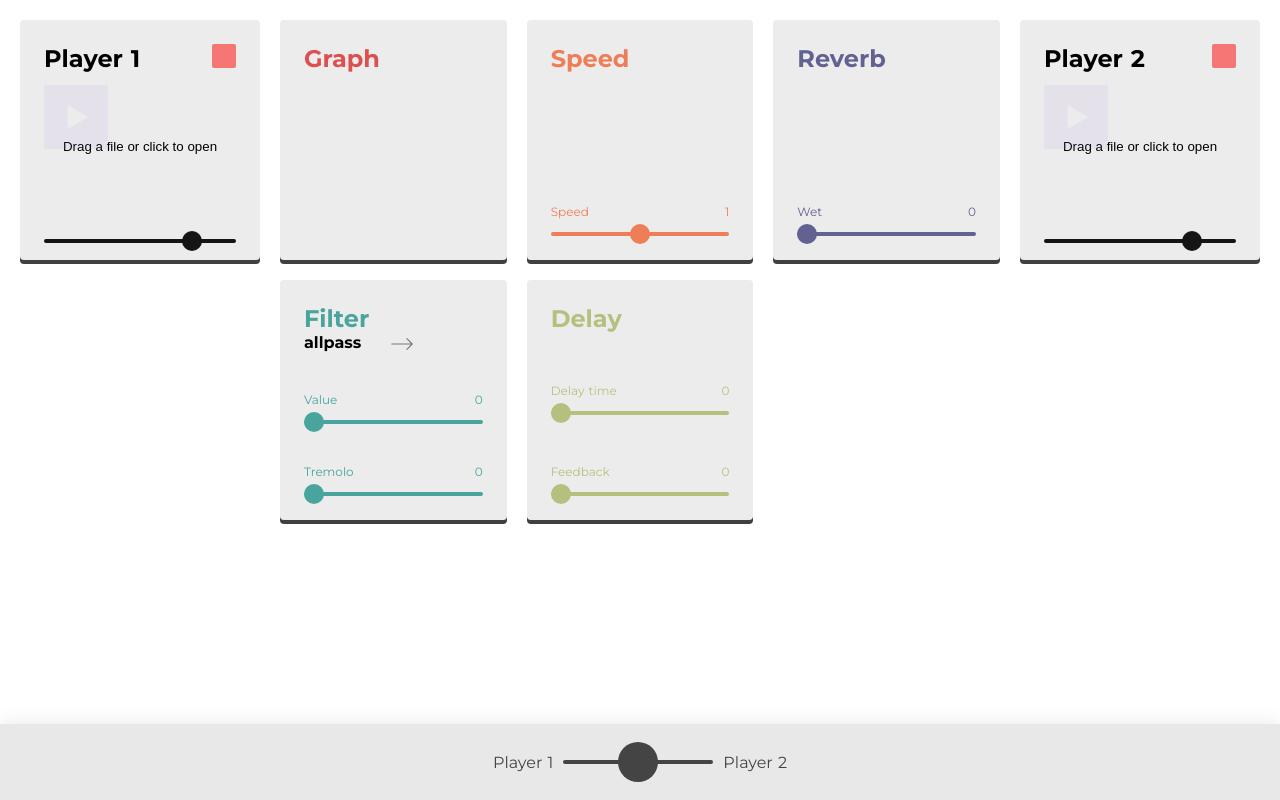
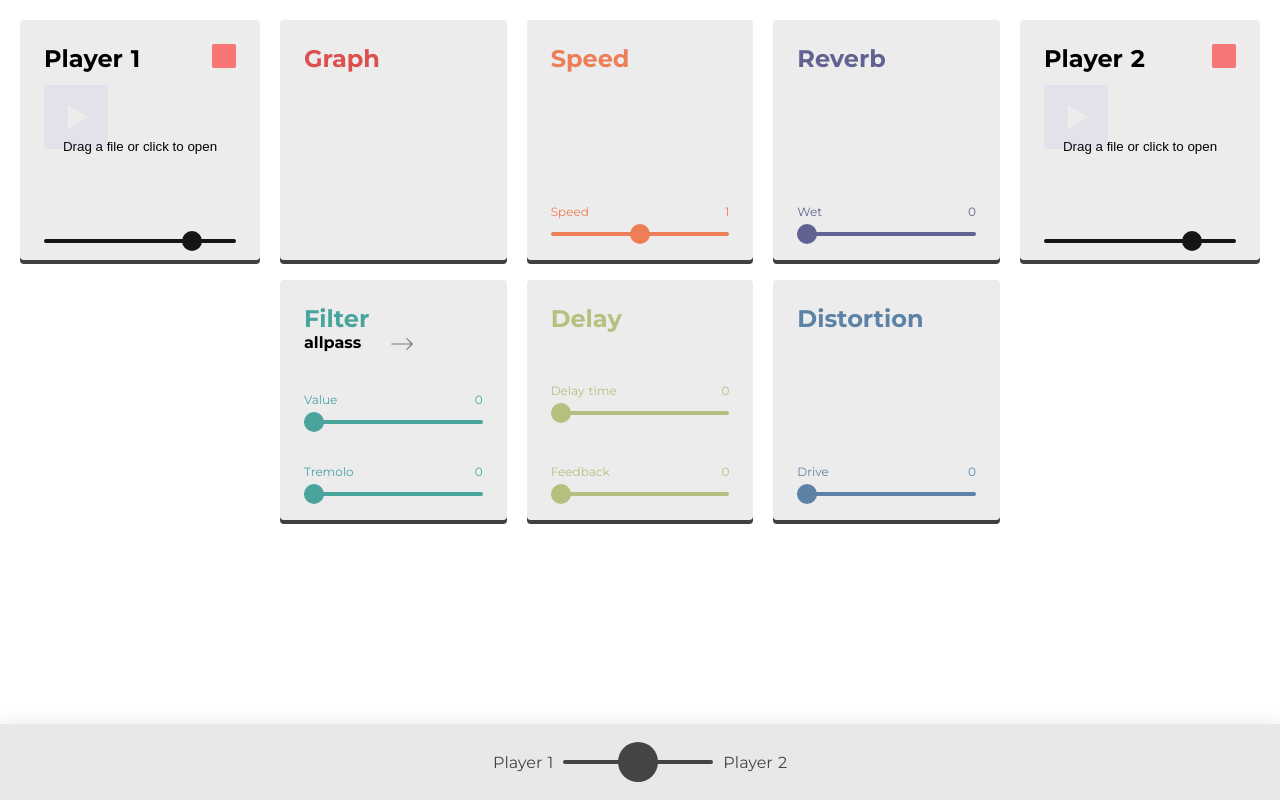
Before and after one commit to nckn/effe, a Nuxt app: page / in a window 1280 px wide. Built offline with nearby package versions, Linux system fonts and the light colour scheme; no server answers.

Commit message:
Introduced new Distortion Node

```diff
--- a/assets/scss/main.scss
+++ b/assets/scss/main.scss
@@ -28,8 +28,9 @@ $c-speed: #ee7e57;
 $c-reverb: #626292; /* #3a3a5e */
 $c-filter: #49a49d;
 $c-delay: #b7bf7f; /* d2dc8f */
+$c-distortion: #5c82a6; /* d2dc8f */
 
-$node-colors: ("graph",$c-graph),("speed", $c-speed),("reverb",$c-reverb),("filter",$c-filter),("delay",$c-delay);
+$node-colors: ("graph",$c-graph),("speed", $c-speed),("reverb",$c-reverb),("filter",$c-filter),("delay",$c-delay),("distortion",$c-distortion);
 
 // $c-graph: #ff7be0, $c-speed: #9991fc, $c-reverb: #7be2ff, $c-filter: #7bffd1, $c-delay: #e4fa94;
 $color-cross-fader: #444;
@@ -720,6 +721,10 @@ input[type=range]:focus::-moz-range-track {
     // background: $c-delay;
     @include makeGUINodeColor($c-delay);
   }
+  &#distortion {
+    // background: $c-delay;
+    @include makeGUINodeColor($c-distortion);
+  }
 }
 
 #impulse {
--- a/components/MainView.vue
+++ b/components/MainView.vue
@@ -52,6 +52,9 @@ export default {
         {name: 'Delay', class_name: 'delay', isOn: true, sliders: [
           {name: 'Delay time', min: 0, max: 4.9, step: 0.001, value: 0, default: 10},
           {name: 'Feedback', min: 0, max: 0.9, step: 0.01, value: 0, default: 0.45}
+        ]},
+        {name: 'Distortion', class_name: 'distortion', isOn: true, sliders: [
+          {name: 'Drive', min: 0, max: 300, step: 1, value: 0, default: 0}
         ]}
       ],
       aC: null,
@@ -269,6 +272,10 @@ export default {
             s.filter.frequency.value = val
           }
           break
+        case 'distortion':
+          // s.changeReverb(val, 'mix')
+          console.log('valyuhuuue: ' + val)
+          break
         default:
           console.log('Nothing happens...')
       }
```
